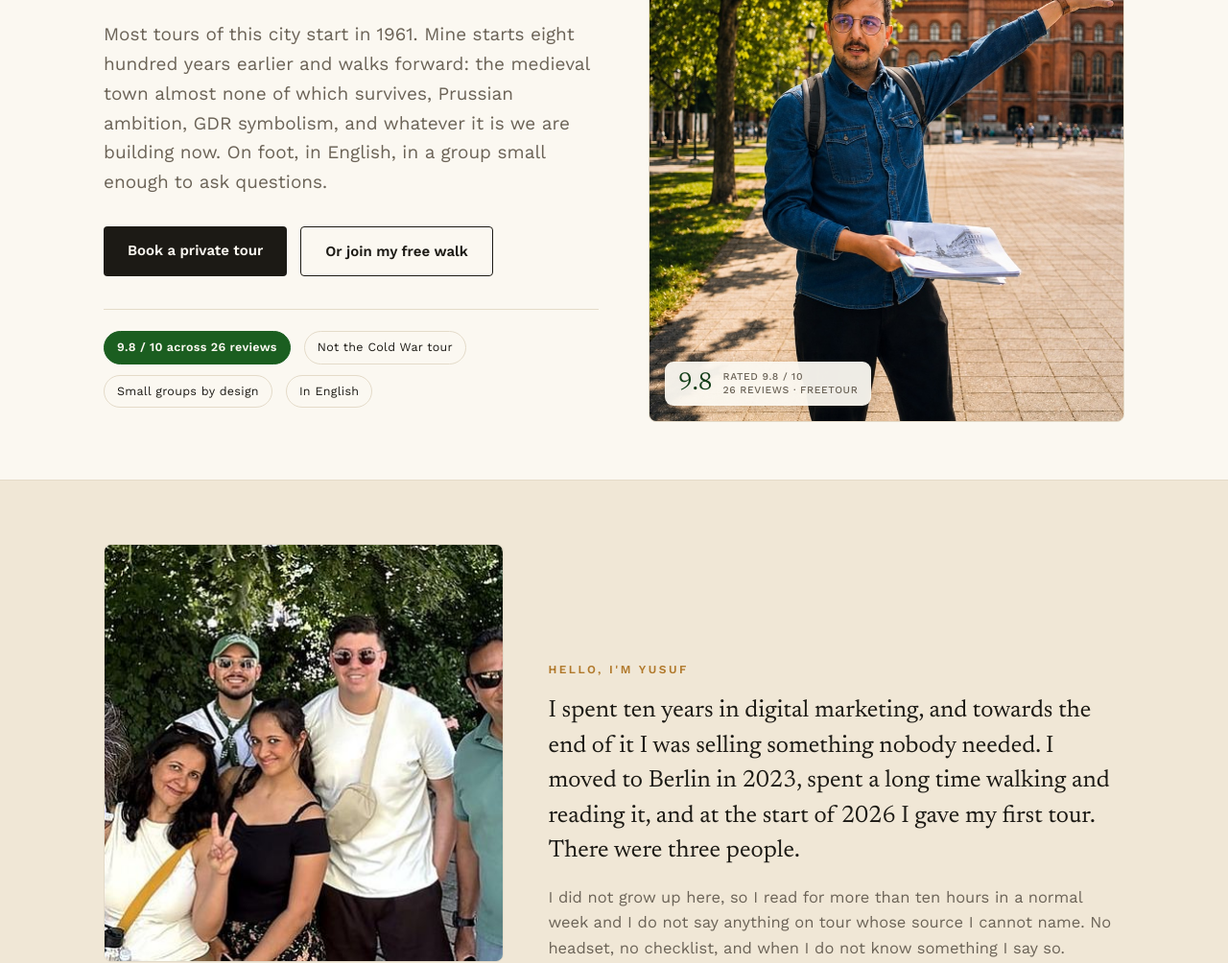
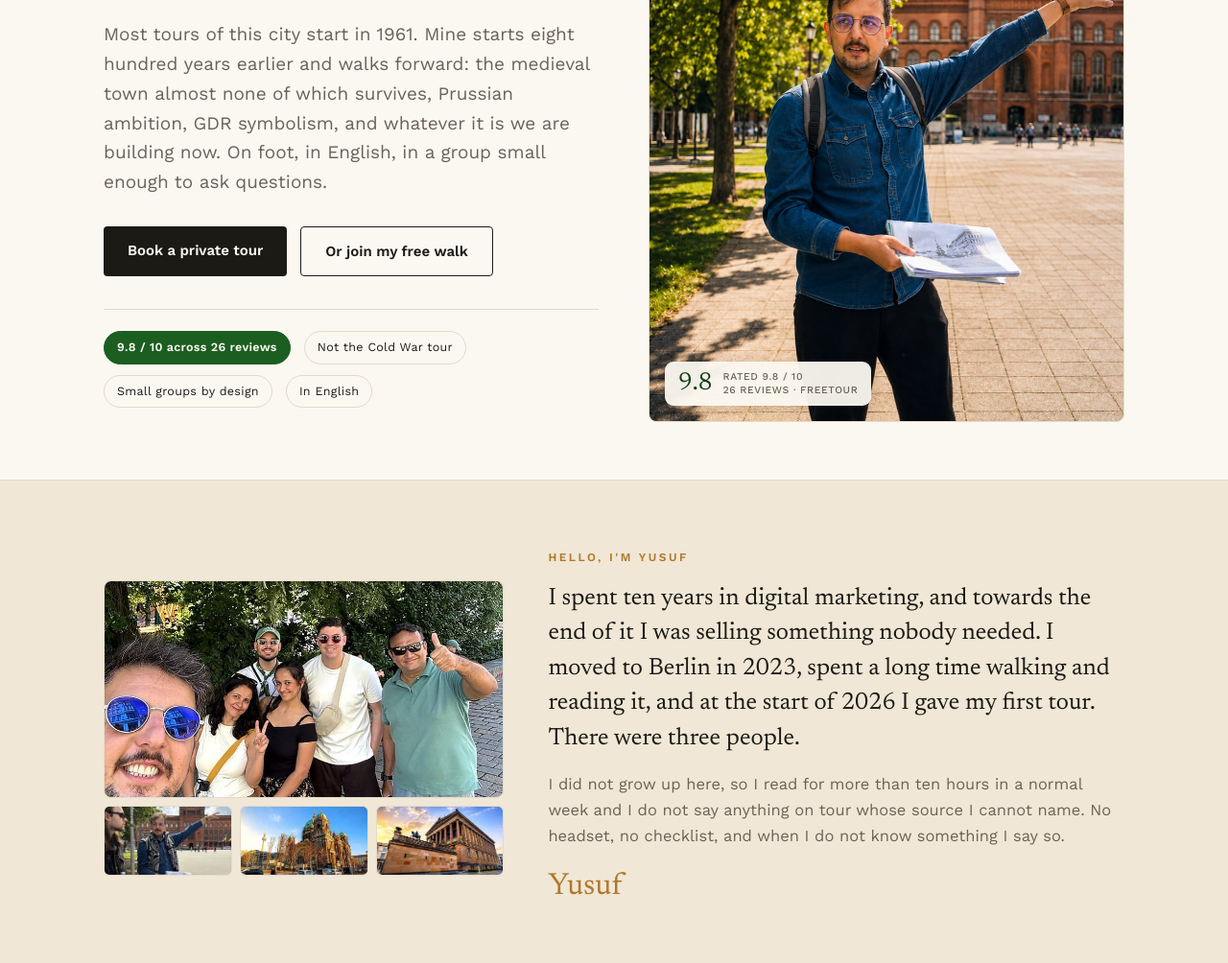
Before and after one commit to fenerszymanski/yusufucuz.com, a website: page index.html in a window 1280 px wide. Shown: the part 329-1333 px from the top of the page at 96% size. Drawn offline with nearby package versions, Linux system fonts and the light colour scheme.

Commit message:
Fix story gallery images rendering tall (height attr overriding ratio)
The width/height attributes were acting as a CSS height, forcing the grid
rows to the attribute height and overriding aspect-ratio, so the hero
rendered near-square and cover-cropped faces again. Added height:auto so
width + aspect-ratio drive the size.

```diff
--- a/index.html
+++ b/index.html
@@ -80,7 +80,7 @@
   /* Story gallery: one wide shot + a row of three, all at the tour photos'
      native 3:2-ish ratio so object-fit barely crops (faces stay whole). */
   .story-gallery{display:grid;grid-template-columns:repeat(3,1fr);gap:8px}
-  .story-gallery img{width:100%;aspect-ratio:770/420;object-fit:cover;border-radius:6px;border:1px solid var(--line);display:block}
+  .story-gallery img{width:100%;height:auto;aspect-ratio:770/420;object-fit:cover;border-radius:6px;border:1px solid var(--line);display:block}
   .story-gallery .g-hero{grid-column:1 / -1;border-radius:8px}
   .story blockquote{font-size:25px;line-height:1.46;font-weight:400;margin:14px 0 16px;color:var(--ink)}
   .sign{font-size:32px;color:var(--ochre)}
```
Also changed, not shown: widget/yu-home-element.js (+1 -1 lines).
